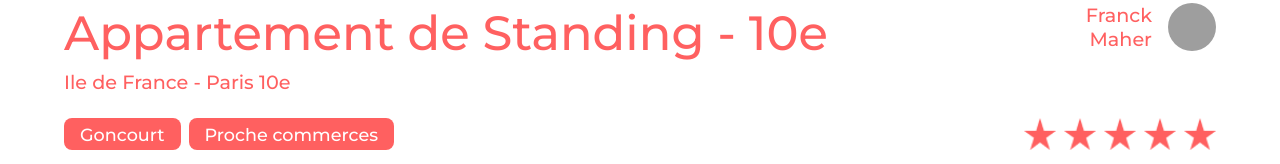
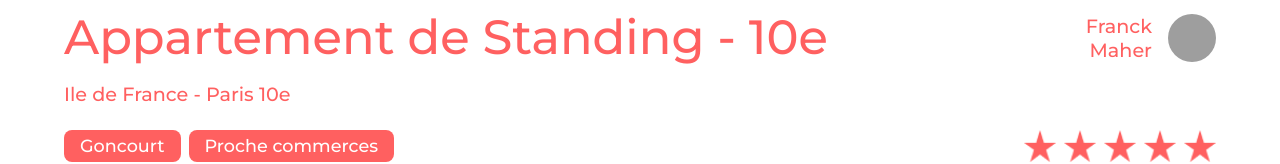
Before and after one commit to alexpatego/P7-KASA, a React (Create React App) app: page /logements/0979876d in a window 1280 px wide. Shown: the part 544-708 px from the top of the page. Built offline with nearby package versions, Linux system fonts and the light colour scheme; data requests are answered from the project's data file; grey boxes are pictures that could not be loaded.

Commit message:
cleaning mixins

```diff
--- a/src/style/Components/_carousel.scss
+++ b/src/style/Components/_carousel.scss
@@ -28,7 +28,7 @@
     &__rightArrow, &__leftArrow{
         position: absolute;
         cursor: pointer;
-        top: 43%;
+        top: 42%;
         @media #{$mq-small}{
             height: 3rem;
         }
@@ -36,7 +36,7 @@
     &__img{
         @include mixins.object-fit-center;
         width: 100%;
-        height: 25rem;
+        height: 25.2rem;
         border-radius: 2rem;
     }
   }
--- a/src/style/Components/_infos.scss
+++ b/src/style/Components/_infos.scss
@@ -17,7 +17,7 @@
     &__container{
         @include mixins.flex-direction(column);
         & h1{
-            margin: 1rem 0 0.5rem 0;
+            margin: 1rem 0;
             font-size: 3rem;
             font-weight: 500;
             @media #{$mq-small}{
@@ -25,7 +25,7 @@
             }
         }
         & h3{
-            margin: 0 0 1rem 0;
+            margin: 1rem 0;
             font-size: 1.2rem;
             font-weight: 500;
             @media #{$mq-small}{
--- a/src/style/main.css
+++ b/src/style/main.css
@@ -272,7 +272,7 @@ a {
 .product__carousel__rightArrow, .product__carousel__leftArrow {
   position: absolute;
   cursor: pointer;
-  top: 43%;
+  top: 42%;
 }
 @media (max-width: 768px) {
   .product__carousel__rightArrow, .product__carousel__leftArrow {
@@ -283,7 +283,7 @@ a {
   object-fit: cover;
   object-position: center;
   width: 100%;
-  height: 25rem;
+  height: 25.2rem;
   border-radius: 2rem;
 }
 
@@ -529,7 +529,7 @@ a {
   flex-direction: column;
 }
 .product__infos__container h1 {
-  margin: 1rem 0 0.5rem 0;
+  margin: 1rem 0;
   font-size: 3rem;
   font-weight: 500;
 }
@@ -539,7 +539,7 @@ a {
   }
 }
 .product__infos__container h3 {
-  margin: 0 0 1rem 0;
+  margin: 1rem 0;
   font-size: 1.2rem;
   font-weight: 500;
 }
```
